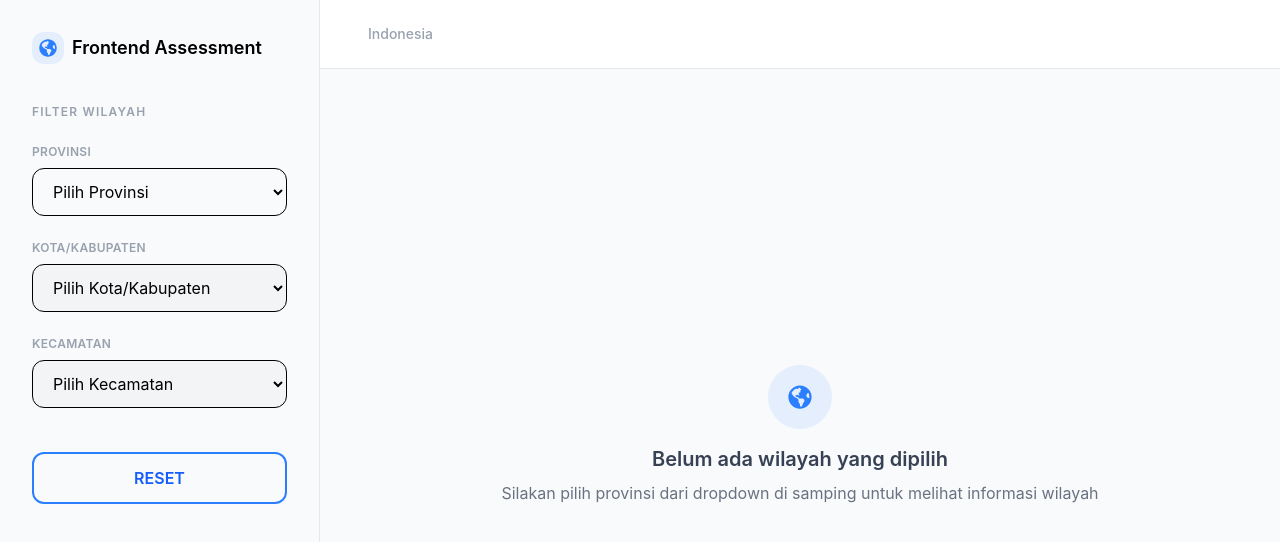
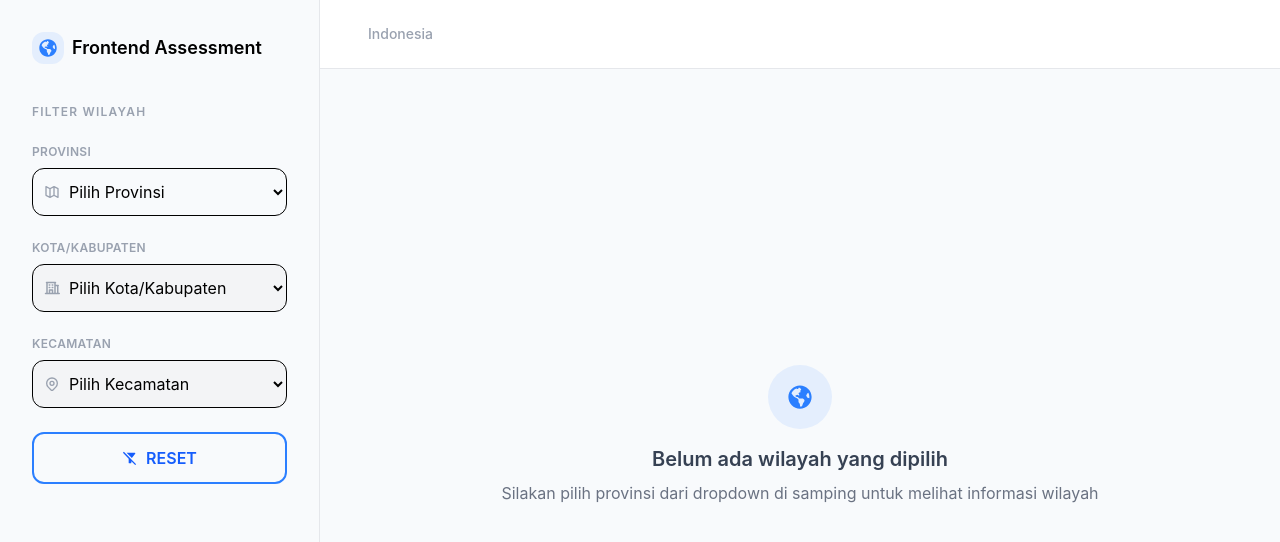
Before and after one commit to tedyhidayat93/test-kledo, a React (Vite) app: page / in a window 1280 px wide. Shown: the top 542 px of the page. Built offline with nearby package versions, Linux system fonts and the light colour scheme.

Commit message:
update: add icons into form filter & main page

```diff
--- a/src/FilterPage.tsx
+++ b/src/FilterPage.tsx
@@ -6,6 +6,12 @@ import {
 } from "react-router-dom";
 import { IoChevronForward } from "react-icons/io5";
 import { FaGlobeAmericas } from "react-icons/fa";
+import { MdFilterAltOff } from "react-icons/md";
+import { TbMapPin } from "react-icons/tb";
+import { PiBuildingOfficeBold } from "react-icons/pi";
+import { BiMapAlt } from "react-icons/bi";
+import { BsArrowDown } from "react-icons/bs";
+
 
 /* =========================
    TYPES
@@ -115,9 +121,11 @@ function Sidebar({
         </h2>
 
         <div>
-          <label className="form-label">
+          <label className="form-label flex items-center gap-2">
             PROVINSI
           </label>
+          <div className="relative">
+            <BiMapAlt className="absolute left-3 top-1/2 -translate-y-1/2 text-gray-400" />
           <select
             name="province"
             value={selectedProvince || ""}
@@ -134,11 +142,14 @@ function Sidebar({
             ))}
           </select>
           </div>
+        </div>
 
         <div>
-          <label className="form-label">
+          <label className="form-label flex items-center gap-2">
             KOTA/KABUPATEN
           </label>
+          <div className="relative">
+            <PiBuildingOfficeBold className="absolute left-3 top-1/2 -translate-y-1/2 text-gray-400" />
             <select
             name="regency"
             value={selectedRegency || ""}
@@ -156,11 +167,14 @@ function Sidebar({
             ))}
           </select>
           </div>
+        </div>
 
         <div>
-          <label className="form-label">
+          <label className="form-label flex items-center gap-2">
             KECAMATAN
           </label>
+          <div className="relative">
+            <TbMapPin className="absolute left-3 top-1/2 -translate-y-1/2 text-gray-400" />
               <select
               name="district"
               value={selectedDistrict || ""}
@@ -178,11 +192,13 @@ function Sidebar({
               ))}
             </select>
           </div>
+        </div>
 
         <button
           onClick={handleReset}
-          className="reset-button"
+          className="reset-button flex items-center justify-center gap-2"
         >
+          <MdFilterAltOff />
           RESET
         </button>
       </div>
@@ -267,6 +283,10 @@ function MainContent({
         )}
 
         {regencyName && (
+          <BsArrowDown className="text-xl text-gray-400" />
+        )}
+
+        {regencyName && (
           <div>
             <p className="location-label">
               KOTA / KABUPATEN
@@ -275,6 +295,10 @@ function MainContent({
               {regencyName}
             </h2>
           </div>
+        )}
+
+        {regencyName && districtName && (
+          <BsArrowDown className="text-xl text-gray-400" />
         )}
 
         {districtName && (
--- a/src/index.css
+++ b/src/index.css
@@ -21,7 +21,7 @@
 }
 
 .form-select {
-  @apply w-full border rounded-xl px-3 py-2 bg-slate-50 focus:outline-none focus:ring-2 focus:ring-blue-500 text-sm cursor-pointer;
+  @apply w-full border rounded-xl pl-8 pr-3 py-2 bg-slate-50 focus:outline-none focus:ring-2 focus:ring-blue-500 text-sm cursor-pointer;
 }
 
 .form-select:disabled {
@@ -30,7 +30,7 @@
 
 @media (min-width: 1024px) {
   .form-select {
-    @apply px-4 py-3 text-base;
+    @apply pl-8 pr-3 py-3 text-base;
   }
 }
 
@@ -58,12 +58,12 @@
 }
 
 .content-container {
-  @apply space-y-8 w-full max-w-4xl;
+  @apply space-y-2 w-full max-w-4xl flex flex-col gap-2 items-center;
 }
 
 @media (min-width: 1024px) {
   .content-container {
-    @apply space-y-20;
+    @apply space-y-10;
   }
 }
 
```
Lines whose indentation alone changed are shown as unchanged.
